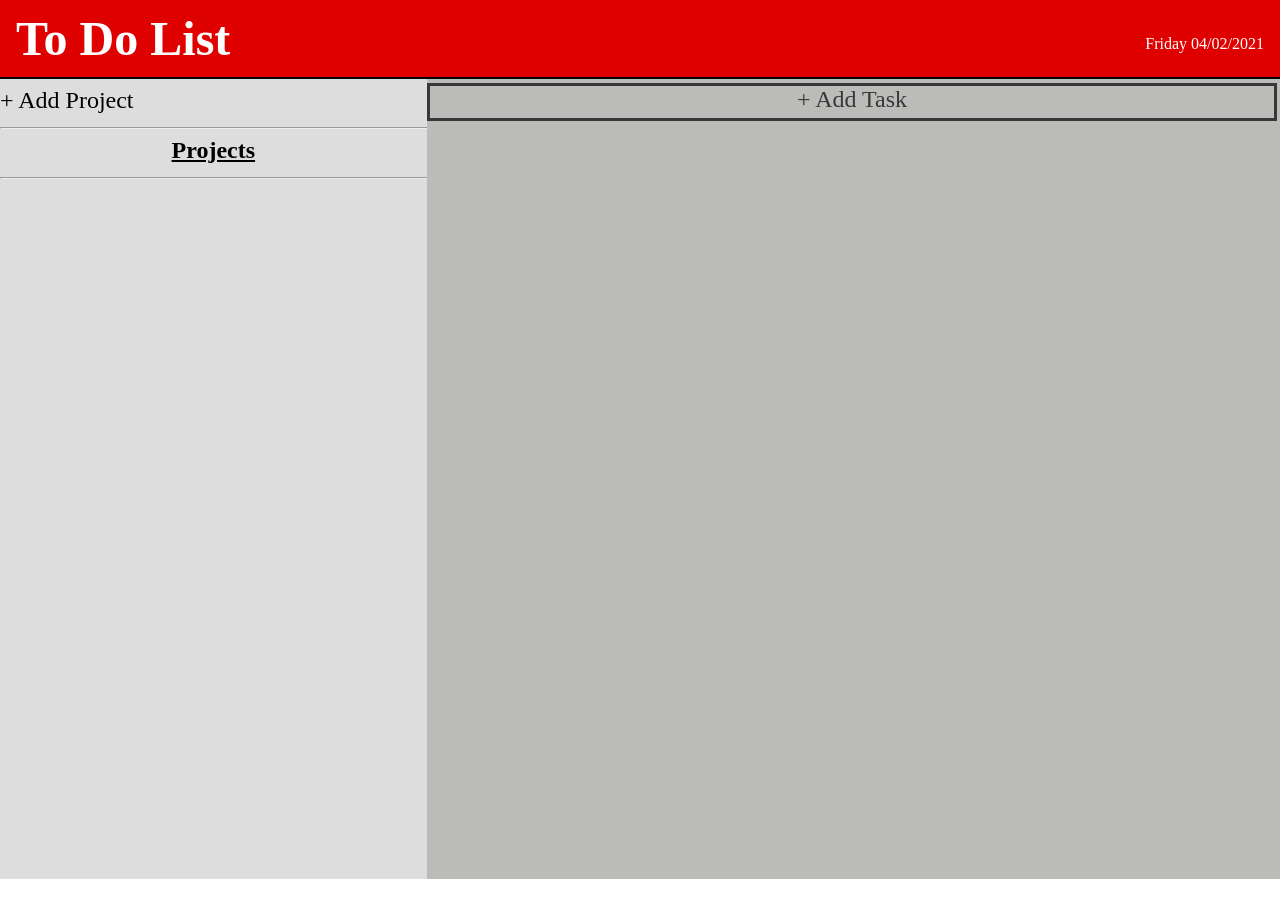
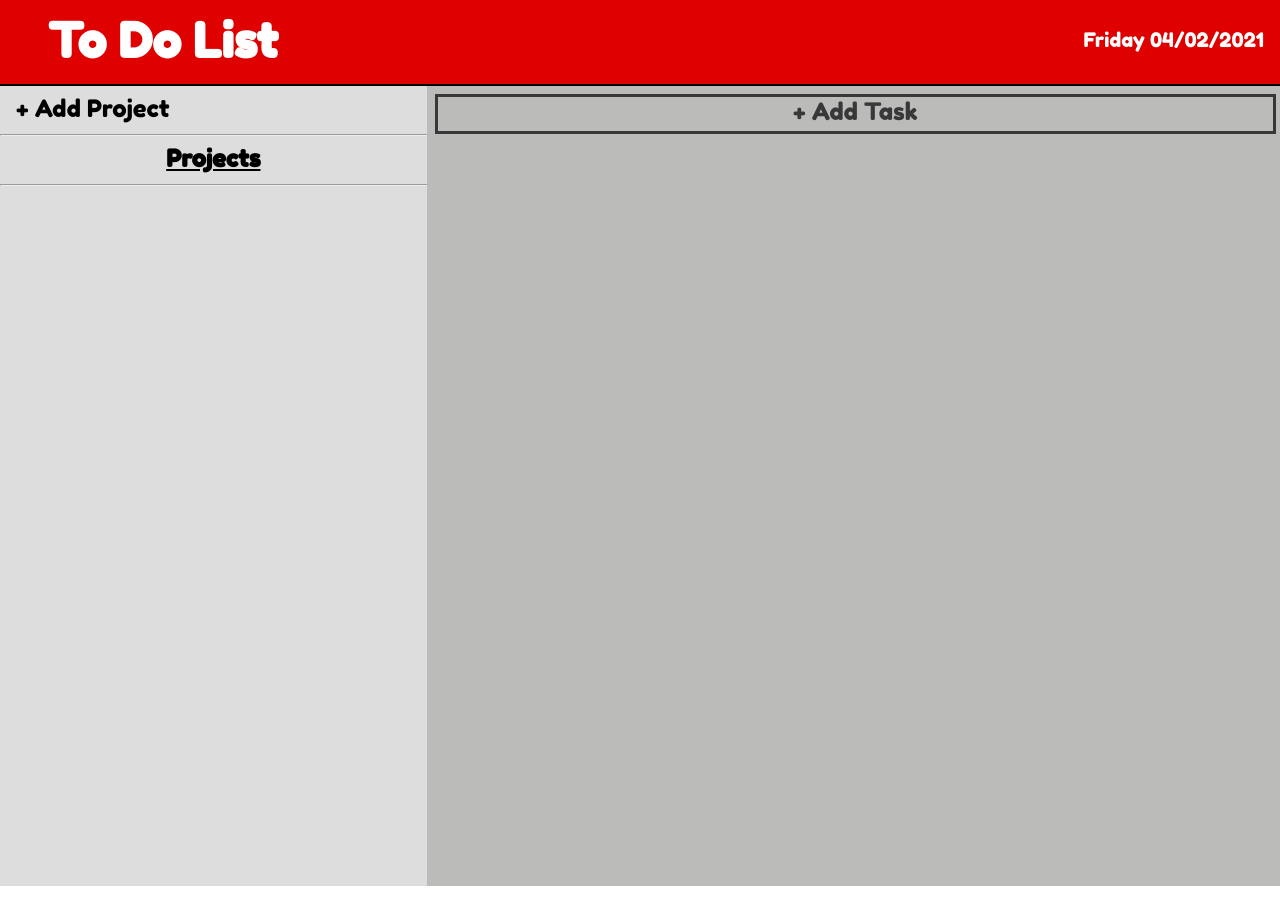
Before and after one commit to wsa138/todo-list, a website: page dist/index.html in a window 1280 px wide. Drawn offline with Linux system fonts and the light colour scheme.

Commit message:
Continued styling elements.

```diff
--- a/dist/index.html
+++ b/dist/index.html
@@ -5,6 +5,7 @@
     <meta name="viewport" content="width=device-width, initial-scale=1.0">
     <title>To Do List</title>
     <link rel="stylesheet" href="style.css" />
+    <link href="https://fonts.googleapis.com/css2?family=Fredoka+One&family=Karla&display=swap" rel="stylesheet">
 </head>
 <body>
     <section id="content">
--- a/dist/style.css
+++ b/dist/style.css
@@ -17,11 +17,13 @@ html, body {
 /* Header Styling */
 
 header {
+    font-family: 'Fredoka One', cursive;
     flex-basis: auto;
     display: flex;
     justify-content: space-between;
     align-items: flex-end;
-    padding: .5rem 1rem .5rem 1rem;
+    margin: 0;
+    padding: .5rem 1rem .75rem 3rem;
     border-bottom: 2px solid black;
     background-color: rgb(223, 0, 0);
     color: white;
@@ -33,9 +35,15 @@ h1 {
     margin: .2rem 0 .2rem 0;
 }
 
+#date {
+    font-size: 1.25rem;
+    text-align: end;
+}
+
 /* Projects Section Styling */
 
 #projects-nav {
+    font-family: 'Fredoka One', cursive;
     background-color: rgb(221, 221, 221);
     height: 100vh;
 }
@@ -55,6 +63,7 @@ li {
 
 #addProject {
     cursor: pointer;
+    padding-left: 1rem;
 }
 
 .project:hover {
@@ -190,6 +199,7 @@ input {
 /* Tasks Section Styling */
 
 #tasks-section {
+    font-family: 'Fredoka One', cursive;
     background-color: rgb(187, 187, 186);
     display: flex;
     flex-direction: column;
@@ -206,14 +216,15 @@ input {
     font-size: 1.5rem;
     color: rgb(56, 56, 56);
     border: solid;
-    height: 2rem;
-    width: 99%;
-    margin-top: .2rem;
+    box-sizing: border-box;
+    height: 2.5rem;
+    margin: .5rem .25rem .25rem .5rem;
     cursor: pointer;
     text-align: center;
 }
 
 .task {
+    font-family: 'Karla', sans-serif;
     margin: .25rem;
     font-size: 1.5rem;
     padding: .5rem;
@@ -257,7 +268,9 @@ input {
 }
 
 .tasks-header {
+    margin: .75rem 0 .75rem 0;
     text-align: center;
+    font-size: 2rem;
 }
 
 #task-complete {
@@ -286,7 +299,8 @@ input {
 
 .project {
     margin-top: .5rem;
-    padding: .25rem;
+    margin: 0rem .2rem .2rem .2rem;
+    padding: .25rem .25rem .25rem 1rem;
     border: solid;
     display: grid;
     grid-template-columns: 80% 10% 10%;
```
